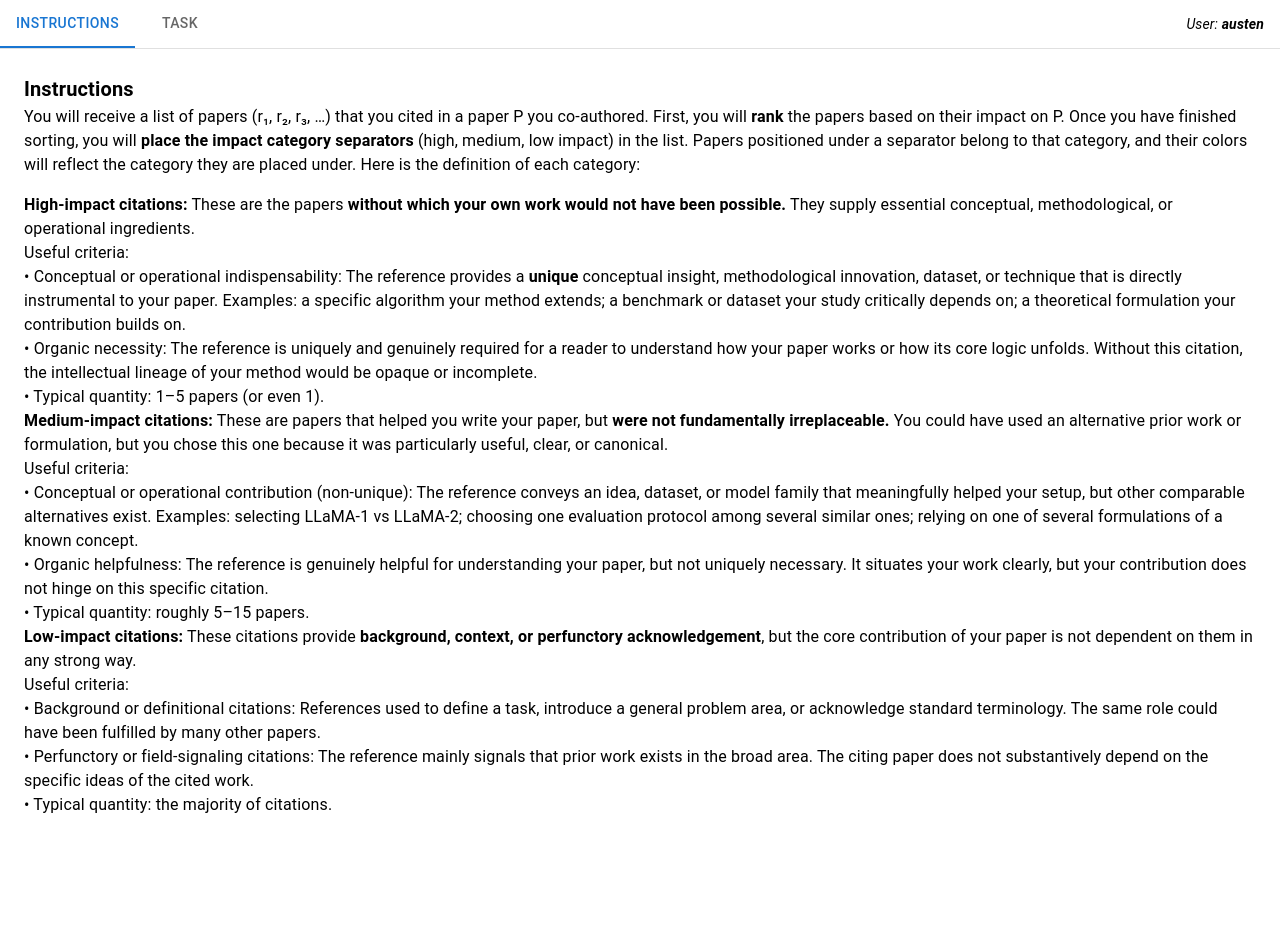
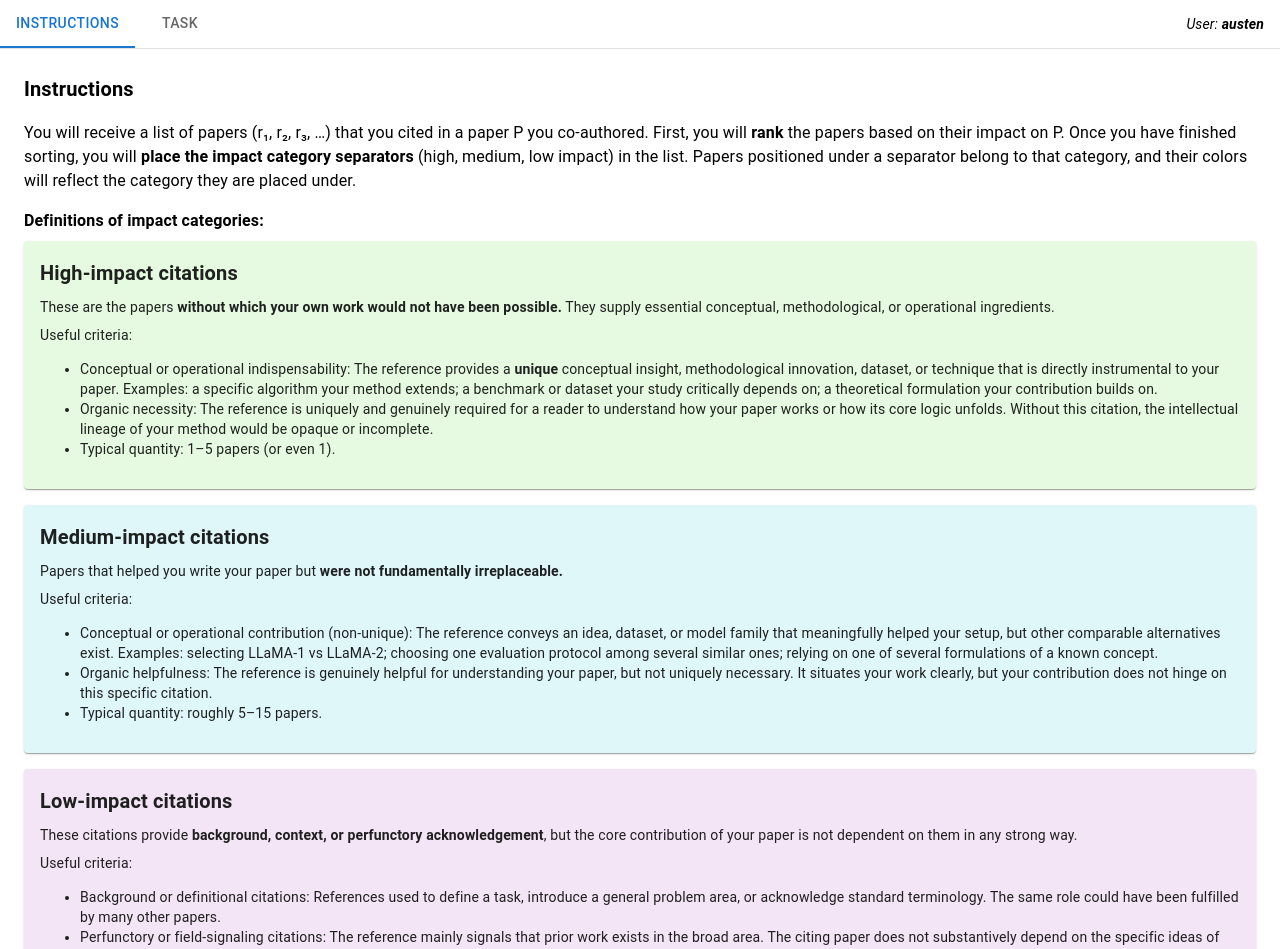
Before and after one commit to isgla/ranking-annotation-website-v2, a React (Create React App) app: page / in a window 1280 px wide. Shown: the top 949 px of the page. Before the commit the page ends 841 px from the top, so only its background shows below. Built offline with nearby package versions, Linux system fonts and the light colour scheme.

Commit message:
Cleaning up instructions

```diff
--- a/src/App.jsx
+++ b/src/App.jsx
@@ -7,6 +7,7 @@ import Box from "@mui/material/Box";
 import Tabs from "@mui/material/Tabs";
 import Tab from "@mui/material/Tab";
 import Typography from "@mui/material/Typography";
+import Paper from "@mui/material/Paper";
 import { createTheme, ThemeProvider } from "@mui/material/styles";
 import SelectionForm from "./prototypes/SelectionForm";
 
@@ -163,38 +164,69 @@ function App() {
         </Box>
 
         <CustomTabPanel value={value} index={0}>
-          <Typography variant="h6" sx={{ fontWeight: "bold" }}>
+          <Typography variant="h6" sx={{ fontWeight: "bold", mb: 2 }}>
             Instructions
           </Typography>
-          <Typography variant="body1">
-            You will receive a list of papers (r₁, r₂, r₃, …) that you cited in a paper P you co-authored.
-            First, you will <strong>rank</strong> the papers based on their impact on P.
-            Once you have finished sorting, you will <strong>place the impact category separators</strong> (high, medium, low impact) in the list.
-            Papers positioned under a separator belong to that category, and their colors will reflect the category they are placed under.
-            Here is the definition of each category:
+          <Typography variant="body1" sx={{ mb: 2 }}>
+            You will receive a list of papers (r₁, r₂, r₃, …) that you cited in a paper P you co-authored. First, you will <strong>rank</strong> the papers based on their impact on P. Once you have finished sorting, you will <strong>place the impact category separators</strong> (high, medium, low impact) in the list. Papers positioned under a separator belong to that category, and their colors will reflect the category they are placed under.
           </Typography>
-          <Box sx={{ mt: 2 }} />
-          <Typography variant="body1">
-            <strong>High-impact citations:</strong> These are the papers <strong>without which your own work would not have been possible.</strong> They supply essential conceptual, methodological, or operational ingredients.<br/>
-            Useful criteria:<br/>
-            • Conceptual or operational indispensability: The reference provides a <strong>unique</strong> conceptual insight, methodological innovation, dataset, or technique that is directly instrumental to your paper. Examples: a specific algorithm your method extends; a benchmark or dataset your study critically depends on; a theoretical formulation your contribution builds on.<br/>
-            • Organic necessity: The reference is uniquely and genuinely required for a reader to understand how your paper works or how its core logic unfolds. Without this citation, the intellectual lineage of your method would be opaque or incomplete.<br/>
-            • Typical quantity: 1–5 papers (or even 1).
+
+          <Typography variant="body1" sx={{ mb: 1, fontWeight: 'bold' }}>
+            Definitions of impact categories:
           </Typography>
-          <Typography variant="body1">
-            <strong>Medium-impact citations:</strong> These are papers that helped you write your paper, but <strong>were not fundamentally irreplaceable.</strong> You could have used an alternative prior work or formulation, but you chose this one because it was particularly useful, clear, or canonical.<br/>
-            Useful criteria:<br/>
-            • Conceptual or operational contribution (non-unique): The reference conveys an idea, dataset, or model family that meaningfully helped your setup, but other comparable alternatives exist. Examples: selecting LLaMA‑1 vs LLaMA‑2; choosing one evaluation protocol among several similar ones; relying on one of several formulations of a known concept.<br/>
-            • Organic helpfulness: The reference is genuinely helpful for understanding your paper, but not uniquely necessary. It situates your work clearly, but your contribution does not hinge on this specific citation.<br/>
-            • Typical quantity: roughly 5–15 papers.
-          </Typography>
-          <Typography variant="body1">
-            <strong>Low-impact citations:</strong> These citations provide <strong>background, context, or perfunctory acknowledgement</strong>, but the core contribution of your paper is not dependent on them in any strong way.<br/>
-            Useful criteria:<br/>
-            • Background or definitional citations: References used to define a task, introduce a general problem area, or acknowledge standard terminology. The same role could have been fulfilled by many other papers.<br/>
-            • Perfunctory or field‑signaling citations: The reference mainly signals that prior work exists in the broad area. The citing paper does not substantively depend on the specific ideas of the cited work.<br/>
-            • Typical quantity: the majority of citations.
-          </Typography>
+
+          <Box sx={{ mt: 1, display: "flex", flexDirection: "column", gap: 2 }}>
+            <Paper sx={{ p: 2, backgroundColor: "#e5fae0" }}>
+              <Typography variant="h6" sx={{ fontWeight: "bold", mb: 1 }}>
+                High-impact citations
+              </Typography>
+              <Typography variant="body2" sx={{ mb: 1 }}>
+                These are the papers <strong>without which your own work would not have been possible.</strong> They supply essential conceptual, methodological, or operational ingredients.
+              </Typography>
+              <Typography variant="body2">
+                Useful criteria:
+                <ul>
+                  <li>Conceptual or operational indispensability: The reference provides a <strong>unique</strong> conceptual insight, methodological innovation, dataset, or technique that is directly instrumental to your paper. Examples: a specific algorithm your method extends; a benchmark or dataset your study critically depends on; a theoretical formulation your contribution builds on.</li>
+                  <li>Organic necessity: The reference is uniquely and genuinely required for a reader to understand how your paper works or how its core logic unfolds. Without this citation, the intellectual lineage of your method would be opaque or incomplete.</li>
+                  <li>Typical quantity: 1–5 papers (or even 1).</li>
+                </ul>
+              </Typography>
+            </Paper>
+
+            <Paper sx={{ p: 2, backgroundColor: "#e0f7fa" }}>
+              <Typography variant="h6" sx={{ fontWeight: "bold", mb: 1 }}>
+                Medium-impact citations
+              </Typography>
+              <Typography variant="body2" sx={{ mb: 1 }}>
+                Papers that helped you write your paper but <strong>were not fundamentally irreplaceable.</strong>
+              </Typography>
+              <Typography variant="body2">
+                Useful criteria:
+                <ul>
+                  <li>Conceptual or operational contribution (non-unique): The reference conveys an idea, dataset, or model family that meaningfully helped your setup, but other comparable alternatives exist. Examples: selecting LLaMA‑1 vs LLaMA‑2; choosing one evaluation protocol among several similar ones; relying on one of several formulations of a known concept.</li>
+                  <li>Organic helpfulness: The reference is genuinely helpful for understanding your paper, but not uniquely necessary. It situates your work clearly, but your contribution does not hinge on this specific citation.</li>
+                  <li>Typical quantity: roughly 5–15 papers.</li>
+                </ul>
+              </Typography>
+            </Paper>
+
+            <Paper sx={{ p: 2, backgroundColor: "#f3e5f5" }}>
+              <Typography variant="h6" sx={{ fontWeight: "bold", mb: 1 }}>
+                Low-impact citations
+              </Typography>
+              <Typography variant="body2" sx={{ mb: 1 }}>
+                These citations provide <strong>background, context, or perfunctory acknowledgement</strong>, but the core contribution of your paper is not dependent on them in any strong way.
+              </Typography>
+              <Typography variant="body2">
+                Useful criteria:
+                <ul>
+                  <li>Background or definitional citations: References used to define a task, introduce a general problem area, or acknowledge standard terminology. The same role could have been fulfilled by many other papers.</li>
+                  <li>Perfunctory or field‑signaling citations: The reference mainly signals that prior work exists in the broad area. The citing paper does not substantively depend on the specific ideas of the cited work.</li>
+                  <li>Typical quantity: the majority of citations.</li>
+                </ul>
+              </Typography>
+            </Paper>
+          </Box>
         </CustomTabPanel>
 
         <CustomTabPanel value={value} index={1}>
```
